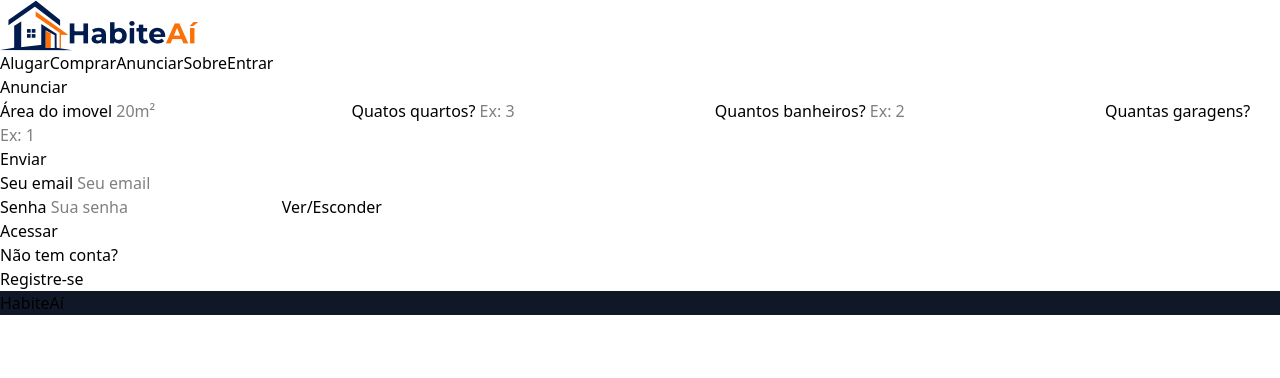
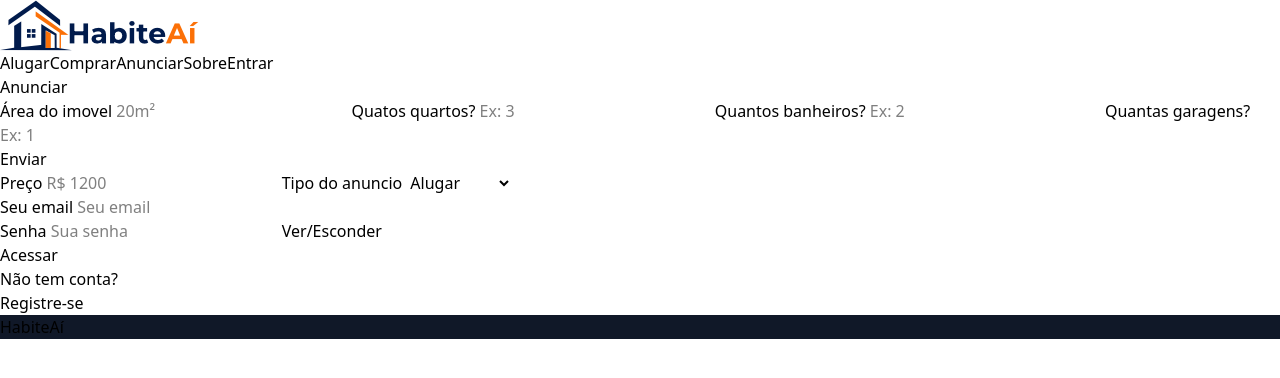
Before and after one commit to zefelipe19/habiteai, an Angular app in the folder frontend/: page /anunciar in a window 1280 px wide. Shown: the top 378 px of the page. Built offline with nearby package versions, Linux system fonts and the light colour scheme.

Commit message:
feat: implemments the initial structure to create property and announcement

```diff
--- a/frontend/src/app/components/create-property/create-property.html
+++ b/frontend/src/app/components/create-property/create-property.html
@@ -19,3 +19,17 @@
         <input type="submit" value="Enviar">
     </div>
 </form>
+<form>
+    <label for="propertyPrice">
+        Preço
+        <input type="number" name="propertyPrice" id="propertyPrice" placeholder="R$ 1200">
+    </label>
+    <label for="propertyType">
+        Tipo do anuncio
+        <select name="propertyType" id="propertyType">
+            <option value="rent">Alugar</option>
+            <option value="sell">Vender</option>
+            <option value="season">Temporada</option>
+        </select>
+    </label>
+</form>
--- a/frontend/src/app/components/create-property/create-property.ts
+++ b/frontend/src/app/components/create-property/create-property.ts
@@ -1,4 +1,5 @@
-import { Component } from '@angular/core';
+import { Component, EventEmitter, Output } from '@angular/core';
+import { FormControl, ReactiveFormsModule, FormGroup } from '@angular/forms';
 
 @Component({
   selector: 'app-create-property',
@@ -7,5 +8,19 @@ import { Component } from '@angular/core';
   styleUrl: './create-property.css',
 })
 export class CreateProperty {
+  @Output() propertyCreatedSuccessfully = new EventEmitter<void>()
 
+  propertyForm = new FormGroup({
+    propertyArea: new FormControl<Number>(0),
+    propertyRestrooms: new FormControl<Number>(0),
+    propertyBathrooms: new FormControl<Number>(0),
+    propertyParkingSpace: new FormControl<Number>(0),
+  })
+
+  propertyAnnouncement = new FormGroup({
+    price: new FormControl<Number>(0),
+    type: new FormControl<String>(''),
+    announcementId: new FormControl<Number>(0),
+    advertiserId: new FormControl<Number>(0),
+  })
 }
```
